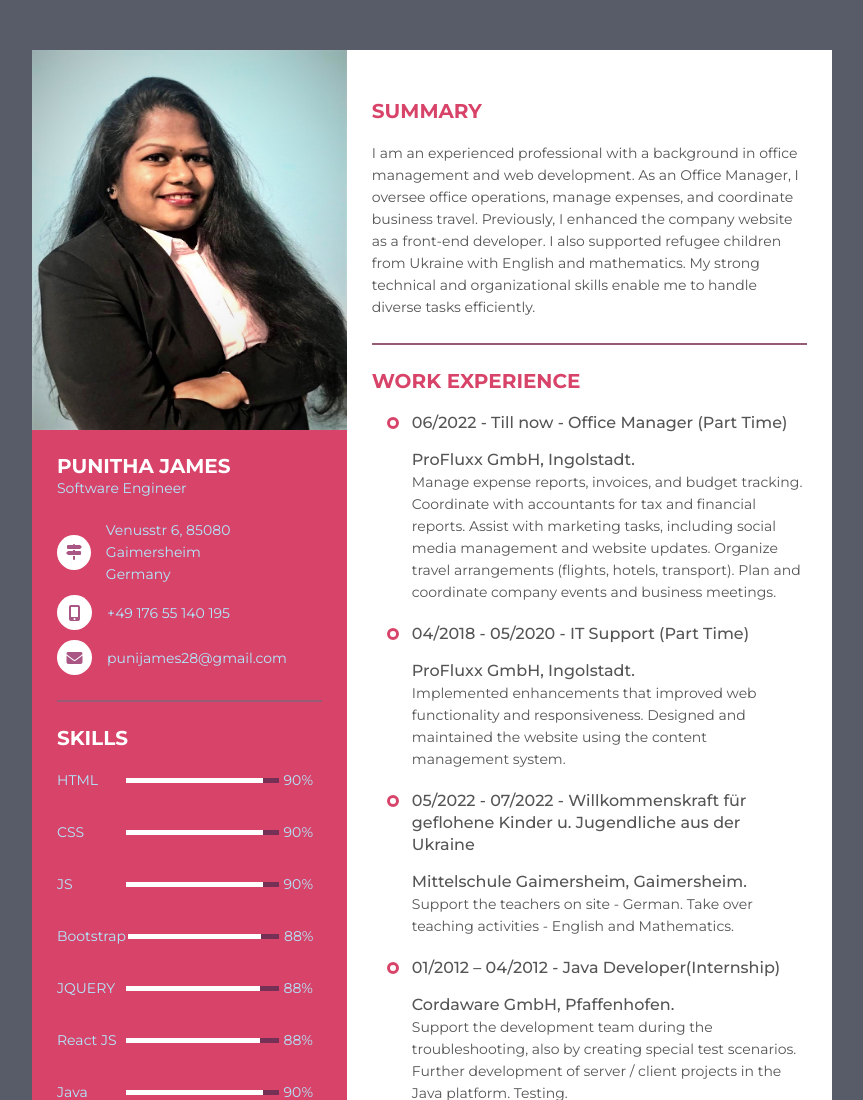
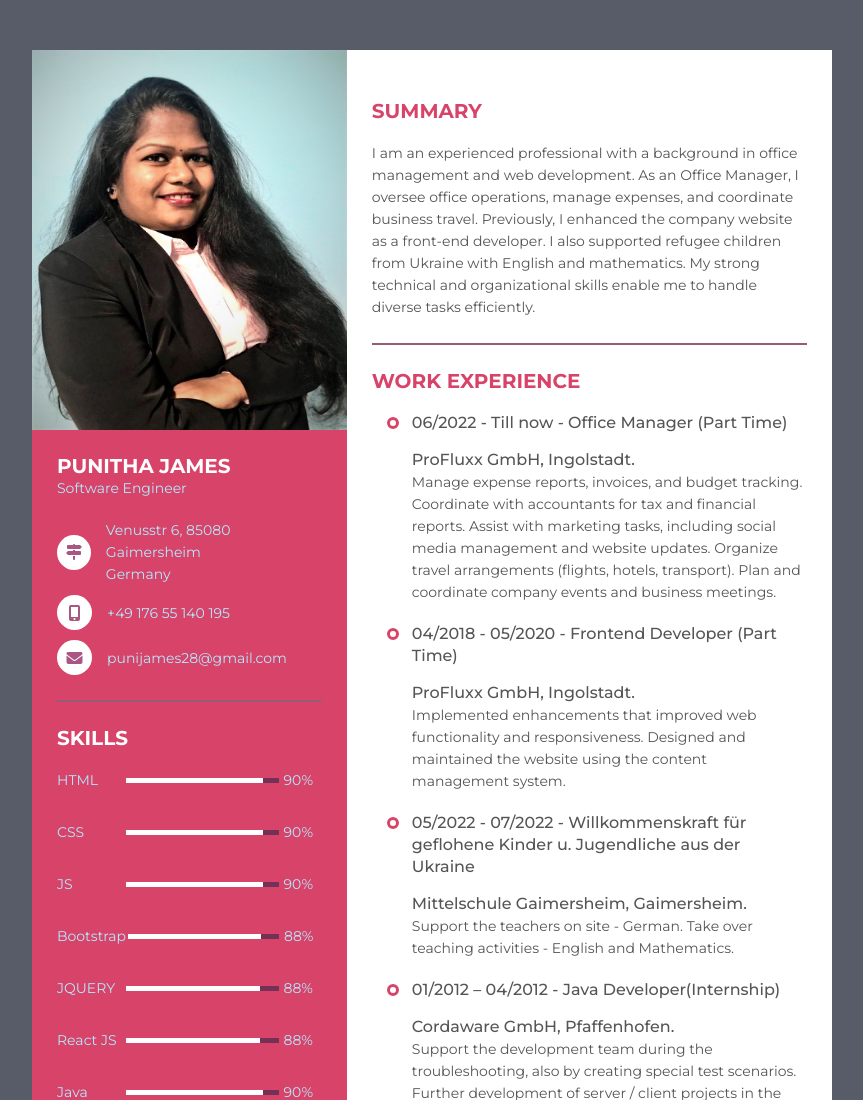
Before and after one commit to punithajames/digitalResume, a plain HTML site: page index.html in a window 1280 px wide. Shown: the top 1100 px of the page, without its empty margins (208-1071 px from the left). Drawn offline with Linux system fonts and the light colour scheme.

Commit message:
Update index.html

```diff
--- a/index.html
+++ b/index.html
@@ -190,7 +190,7 @@
             </div>
           </li>
           <li>
-                <div class="date">04/2018 - 05/2020 - IT Support (Part Time)</div>
+                <div class="date">04/2018 - 05/2020 - Frontend Developer  (Part Time)</div>
 
                 <div class="info">
 
```
